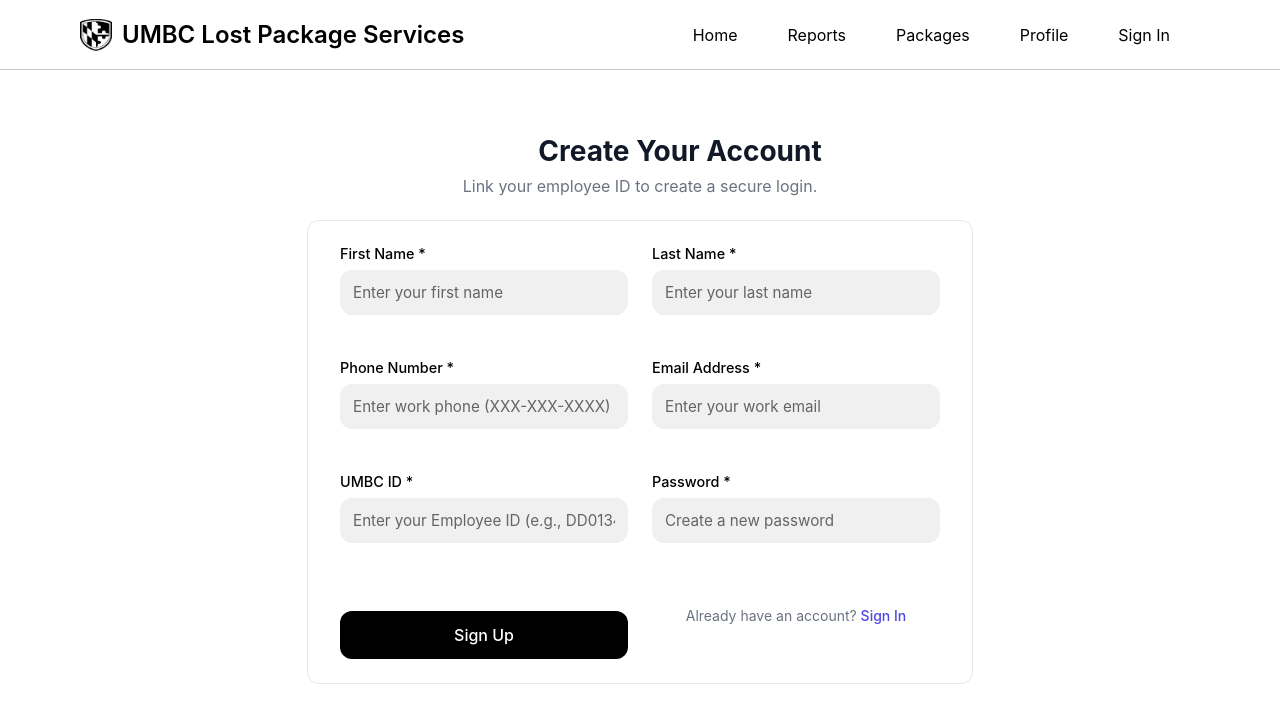
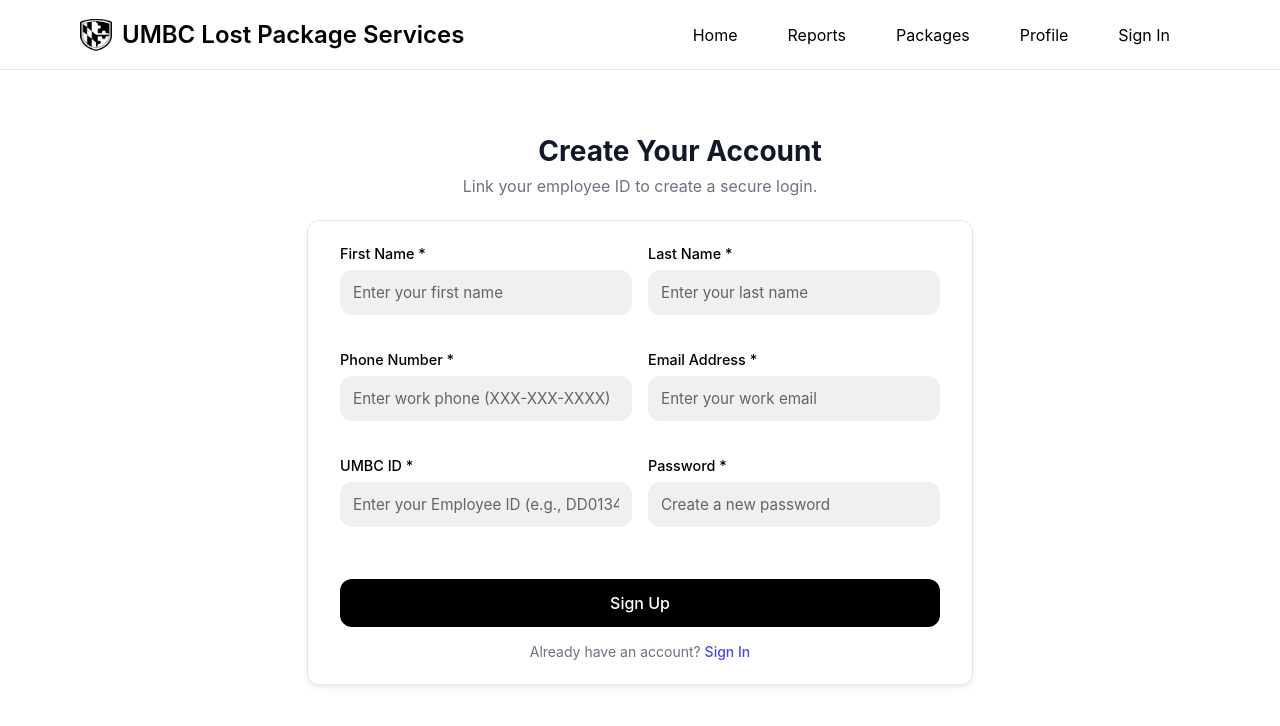
Before and after one commit to parkerkopp/CMSC-447-SWE-Lost-Packages-Project, a Vue app in the folder frontend/: page /signup in a window 1280 px wide. Shown: the top 726 px of the page. Built offline with nearby package versions, Linux system fonts and the light colour scheme.

Commit message:
Style changes and bug fixes.

```diff
--- a/frontend/src/global.css
+++ b/frontend/src/global.css
@@ -9,7 +9,11 @@
   --umbc-dark-gray: #636466;
 
   --background-color: #f4f4f9;
+  --box-shadow:
+    0 4px 6px -1px rgba(0, 0, 0, 0.07), 0 2px 4px -2px rgba(0, 0, 0, 0.07);
+
   --container-background: #ffffff;
+  --border-color: #e5e7eb;
 }
 
 * {
@@ -93,7 +97,7 @@
   display: block;
   height: 1px;
   width: 100%;
-  background-color: var(--umbc-light-gray);
+  background-color: var(--border-color);
   margin: 0;
 }
 
@@ -132,9 +136,12 @@
 
 .reports-form-container {
   background: white;
-  border: 1px solid var(--umbc-light-gray);
+  border: 1px solid #e5e7eb;
   border-radius: 12px;
   padding: 2rem;
+  box-shadow:
+    0 4px 6px -1px rgba(0, 0, 0, 0.07),
+    0 2px 4px -2px rgba(0, 0, 0, 0.07);
 }
 
 .form-section-title {
@@ -184,7 +191,7 @@
 .form-group select:hover,
 .form-group textarea:hover {
   outline: none;
-  border-color: var(--umbc-dark-gray);
+  border-color: var(--border-color);
   box-shadow: 0 0 0 3px rgba(0, 0, 0, 0.3);
 }
 
@@ -433,11 +440,12 @@
 .stat-card,
 .action-card {
   background-color: white;
-  border: 1px solid var(--umbc-light-gray);
+  border: 1px solid var(--border-color);
   border-radius: 12px;
   padding: 1.5rem;
   display: flex;
   flex-direction: column;
+  box-shadow: var(--box-shadow);
 }
 
 /* Stat card specific */
@@ -588,7 +596,8 @@
   background-color: white;
   border-radius: 12px;
   padding: 24px;
-  border: 1px solid var(--umbc-light-gray);
+  border: 1px solid var(--border-color);
+  box-shadow: var(--box-shadow);
   flex-grow: 1;
 }
 
@@ -832,7 +841,8 @@
   border-radius: 12px;
   padding: 20px;
   margin-bottom: 25px;
-  border: 1px solid var(--umbc-light-gray);
+  border: 1px solid var(--border-color);
+  box-shadow: var(--box-shadow);
 }
 
 /* Filter section */
--- a/frontend/src/pages/LostPackagesPage.vue
+++ b/frontend/src/pages/LostPackagesPage.vue
@@ -159,7 +159,7 @@
 const loading = ref(false);
 const error = ref(null);
 
-const statusOptions = ref(["Pending", "Delivered", "Lost"]);
+const statusOptions = ref(["Pending", "Delivered", "Not Delivered"]);
 
 const filters = ref({
   trackingNum: "",
@@ -203,8 +203,8 @@
       return "status-pending";
     case "delivered":
       return "status-delivered";
-    case "lost":
-      return "status-lost";
+    case "not delivered":
+      return "status-not-delivered";
     default:
       return "";
   }
--- a/frontend/src/pages/ReportsPage.vue
+++ b/frontend/src/pages/ReportsPage.vue
@@ -30,7 +30,6 @@
             id="tracking-num"
             v-model="trackingNumber"
             maxlength="22"
-            minlength="18"
             required
             placeholder="Enter tracking number"
           />
--- a/frontend/src/pages/SignIn.vue
+++ b/frontend/src/pages/SignIn.vue
@@ -97,10 +97,10 @@
 
     // If sign-in is successful, 'data.user' will exist
     router.push("/");
-
   } catch (error) {
     console.error("Sign in error:", error);
-    errorMessage.value = error.message || "Failed to sign in. Please check your credentials.";
+    errorMessage.value =
+      error.message || "Failed to sign in. Please check your credentials.";
   } finally {
     isSubmitting.value = false;
   }
@@ -108,7 +108,7 @@
 </script>
 
 <style scoped>
-  /* Sign In Page Styles */
+/* Sign In Page Styles */
 .auth-container {
   display: flex;
   flex-direction: column;
@@ -126,7 +126,7 @@
   font-size: 28px;
   font-weight: 700;
   color: #111827;
-  margin: 0;
+  margin: auto;
 }
 
 .auth-subtitle {
@@ -142,14 +142,17 @@
   border: 1px solid #e5e7eb;
   border-radius: 12px;
   padding: 24px 32px;
-  box-shadow: 0 4px 6px -1px rgba(0, 0, 0, 0.07), 0 2px 4px -2px rgba(0, 0, 0, 0.07);
+  box-shadow:
+    0 4px 6px -1px rgba(0, 0, 0, 0.07),
+    0 2px 4px -2px rgba(0, 0, 0, 0.07);
 }
 
 .auth-form .form-group {
   margin-bottom: 20px;
 }
 
-.auth-form .button-group { /* Use button-group for consistency */
+.auth-form .button-group {
+  /* Use button-group for consistency */
   margin-top: 24px;
 }
 
@@ -173,7 +176,8 @@
 }
 
 /* Generic Error/Success Messages */
-.error-message, .success-message {
+.error-message,
+.success-message {
   width: 100%;
   max-width: 1200px; /* Match reports container */
   margin: 0 auto 1.5rem auto;
--- a/frontend/src/pages/SignUp.vue
+++ b/frontend/src/pages/SignUp.vue
@@ -4,7 +4,9 @@
       <div class="title-container">
         <h1 class="auth-title">Create Your Account</h1>
       </div>
-      <p class="auth-subtitle">Link your employee ID to create a secure login.</p>
+      <p class="auth-subtitle">
+        Link your employee ID to create a secure login.
+      </p>
     </div>
 
     <form @submit.prevent="handleSignUp" class="auth-form" novalidate>
@@ -74,7 +76,7 @@
         />
       </div>
 
-      <div class="button-group">
+      <div class="button-group full-width">
         <button class="submit-btn" type="submit" :disabled="isSubmitting">
           {{ isSubmitting ? "Creating Account..." : "Sign Up" }}
         </button>
@@ -86,7 +88,6 @@
           <router-link to="/signin" class="auth-link">Sign In</router-link>
         </p>
       </div>
-
     </form>
 
     <!-- Shows an error message if login fails -->
@@ -119,7 +120,6 @@
 const phoneRegex = /^\d{3}-\d{3}-\d{4}$/;
 const umbcIdRegex = /^[A-Za-z]{2}\d{5}$/;
 
-
 // Handles the user sign-up process.
 const handleSignUp = async () => {
   isSubmitting.value = true;
@@ -134,13 +134,18 @@
 
   // Now for the format-specific validation
   if (!phone.value) validationErrors.push("Phone number is required.");
-  else if (!phoneRegex.test(phone.value)) validationErrors.push("Please enter valid phone number format (XXX-XXX-XXXX)");
+  else if (!phoneRegex.test(phone.value))
+    validationErrors.push(
+      "Please enter valid phone number format (XXX-XXX-XXXX)",
+    );
 
   if (!email.value) validationErrors.push("UMBC email is required.");
-  else if (!email.value.endsWith("@umbc.edu")) validationErrors.push("Please enter valid UMBC email (...@umbc.edu)");
+  else if (!email.value.endsWith("@umbc.edu"))
+    validationErrors.push("Please enter valid UMBC email (...@umbc.edu)");
 
   if (!workerId.value) validationErrors.push("UMBC ID is required.");
-  else if (!umbcIdRegex.test(workerId.value)) validationErrors.push("Please enter valid UMBC ID (AB12345)");
+  else if (!umbcIdRegex.test(workerId.value))
+    validationErrors.push("Please enter valid UMBC ID (AB12345)");
 
   if (validationErrors.length > 0) {
     errorMessage.value = validationErrors.join("\n");
@@ -158,32 +163,31 @@
       options: {
         // Pass the worker_id into the user's metadata
         data: {
-          worker_id: workerId.value.trim()
-        }
-      }
+          worker_id: workerId.value.trim(),
+        },
+      },
     });
 
     if (authError) throw error;
     authUser = authData.user;
 
     // Create the worker profile
-    const { error: profileError } = await supabase
-      .from('worker')
-      .insert([
+    const { error: profileError } = await supabase.from("worker").insert([
       {
         worker_id: workerId.value.trim(),
         worker_first_name: firstName.value.trim(),
         worker_last_name: lastName.value.trim(),
         worker_phone: phone.value.trim(),
-          worker_email: email.value.trim()
-        }
+        worker_email: email.value.trim(),
+      },
     ]);
 
     if (profileError) throw profileError;
 
-    alert("Account created successfully! You will be redirected to the home page.");
+    alert(
+      "Account created successfully! You will be redirected to the home page.",
+    );
     router.push("/");
-
   } catch (error) {
     console.error("Sign up error:", error);
     errorMessage.value = error.message || "Failed to create account.";
@@ -223,28 +227,27 @@
 .auth-form {
   display: grid;
   grid-template-columns: 1fr 1fr;
-  gap: 1.5rem;
+  gap: 1rem;
   width: 100%;
   max-width: 600px;
   background-color: #ffffff;
   border: 1px solid #e5e7eb;
   border-radius: 12px;
   padding: 24px 32px;
+  box-shadow:
+    0 4px 6px -1px rgba(0, 0, 0, 0.07),
+    0 2px 4px -2px rgba(0, 0, 0, 0.07);
 }
 
 .auth-form .form-group {
   margin-bottom: 20px;
 }
 
-.auth-form .button-group { /* Use button-group for consistency */
-  margin-top: 24px;
-}
-
 .auth-footer {
   text-align: center;
-  margin-top: 20px;
   font-size: 14px;
   color: #6b7280;
+  grid-column: 1 / -1;
 }
 
 .auth-link {
@@ -260,7 +263,8 @@
 }
 
 /* Generic Error/Success Messages */
-.error-message, .success-message {
+.error-message,
+.success-message {
   width: 100%;
   max-width: 1200px; /* Match reports container */
   margin: 0 auto 1.5rem auto;
```
Lines whose indentation alone changed are shown as unchanged.
